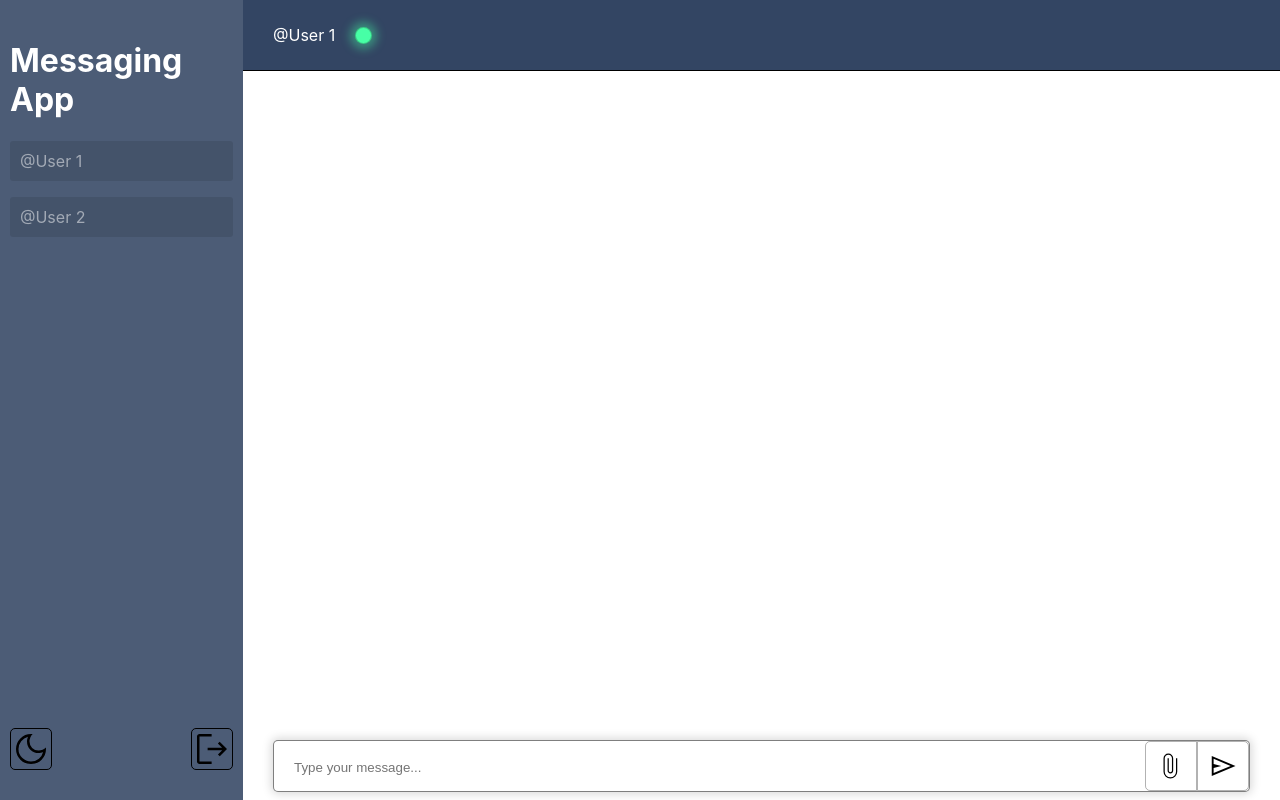
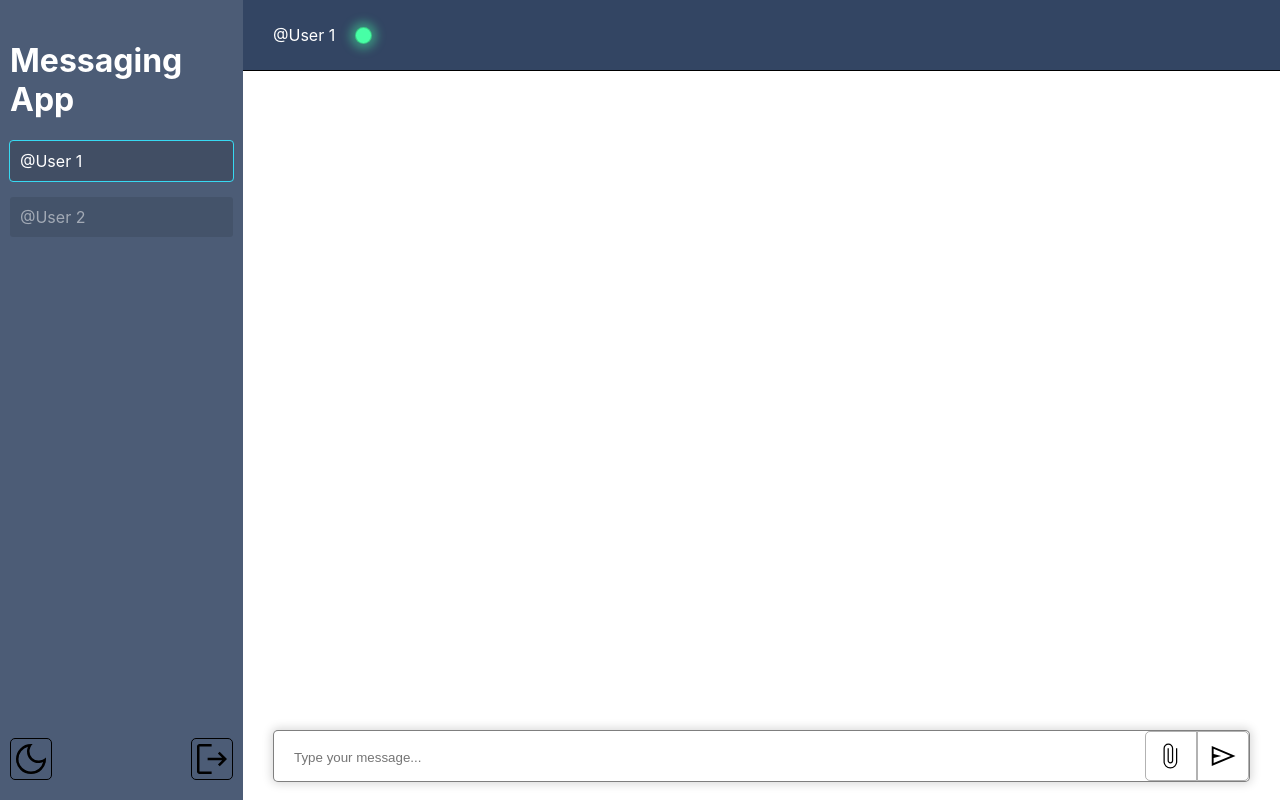
Before and after one commit to chris-base/messaging-app, a React (Create React App) app: page / in a window 1280 px wide. Built offline with nearby package versions, Linux system fonts and the light colour scheme.

Commit message:
styling for open chats, hover over user online status

```diff
--- a/src/App.js
+++ b/src/App.js
@@ -5,11 +5,11 @@ import MainChatComponent from "./Components/MainChatComponent";
 
 function App() {
   const [darkMode, setDarkMode] = useState(false);
-  const [userOpen, setUserOpen] = useState("@User 1");
+  const [userOpen, setUserOpen] = useState("User 1");
 
   return (
     <div className='App'>
-      <SidebarComponent darkMode={darkMode} setDarkMode={setDarkMode} setUserOpen={setUserOpen} />
+      <SidebarComponent darkMode={darkMode} setDarkMode={setDarkMode} userOpen={userOpen} setUserOpen={setUserOpen} />
       <MainChatComponent userOpen={userOpen} />
     </div>
   );
--- a/src/Components/MainChatComponent.js
+++ b/src/Components/MainChatComponent.js
@@ -1,12 +1,29 @@
+import { useRef } from "react";
 import "../Styles/MainChatStyles.css";
 import MessageSendBoxComponent from "./MessageSendBoxComponent";
 
 const MainChatComponent = ({ userOpen }) => {
+  let statusRef = useRef(null);
+
+  const showStatusText = () => {
+    statusRef.current.style.display = "flex";
+  };
+
+  const hideStatusText = () => {
+    statusRef.current.style.display = "none";
+  };
+
   return (
     <div id='mainChatContainer'>
       <div id='userHeaderContainer'>
-        <p id='userHeaderNameText'>{userOpen}</p>
-        <div id='userHeaderOnlineStatus' />
+        <p id='userHeaderNameText'>@{userOpen}</p>
+
+        <div id='userHeaderOnlineStatus' onMouseOver={() => showStatusText()} onMouseLeave={hideStatusText} />
+
+        <div id='userHeaderOnlineStatusTextContainer' ref={statusRef}>
+          <div id='userHeaderOnlineStatusArrow' />
+          <p id='userHeaderOnlineStatusText'>Online</p>
+        </div>
       </div>
 
       <div id='messageBoxContainer'>
--- a/src/Components/SidebarComponent.js
+++ b/src/Components/SidebarComponent.js
@@ -1,6 +1,6 @@
 import "../Styles/SidebarStyles.css";
 
-const SidebarComponent = ({ darkMode, setDarkMode, setUserOpen }) => {
+const SidebarComponent = ({ darkMode, setDarkMode, userOpen, setUserOpen }) => {
   let directMessages = ["User 1", "User 2"];
 
   return (
@@ -10,10 +10,14 @@ const SidebarComponent = ({ darkMode, setDarkMode, setUserOpen }) => {
           <h1>Messaging App</h1>
         </div>
 
-        {[...directMessages].map((channel, index) => {
+        {[...directMessages].map((user, index) => {
           return (
-            <div id='directMessageContainer' key={index}>
-              <p id='directMessageName'>@{channel}</p>
+            <div
+              className={user === userOpen ? "selectedDirectMessageContainer" : "directMessageContainer"}
+              onClick={() => setUserOpen(user)}
+              key={index}
+            >
+              <p className={user === userOpen ? "selectedDirectMessageName" : "directMessageName"}>@{user}</p>
             </div>
           );
         })}
--- a/src/Styles/MainChatStyles.css
+++ b/src/Styles/MainChatStyles.css
@@ -4,7 +4,6 @@
   display: flex;
   flex-direction: column;
   justify-content: space-between;
-  /* padding: 0 20px; */
   -webkit-box-sizing: border-box;
   -moz-box-sizing: border-box;
   box-sizing: border-box;
@@ -22,6 +21,7 @@
   text-align: left;
   margin-left: 30px;
   color: white;
+  cursor: pointer;
 }
 
 #userHeaderOnlineStatus {
@@ -34,9 +34,36 @@
   margin-left: 20px;
 }
 
+#userHeaderOnlineStatusTextContainer {
+  opacity: 0.5;
+  background-color: rgba(0, 23, 61, 1);
+  width: 90px;
+  height: 30px;
+  margin-left: 20px;
+  border-radius: 15px 5px 5px 15px;
+  display: none;
+  align-items: center;
+}
+
+#userHeaderOnlineStatusArrow {
+  background-color: rgba(0, 23, 61, 1);
+  width: 27px;
+  height: 27px;
+  margin-left: -1px;
+  border-radius: 15px 0 15px 0;
+  -webkit-transform: rotateZ(45deg);
+}
+
+#userHeaderOnlineStatusText {
+  width: 20px;
+  margin-left: 0px;
+  color: rgba(71, 255, 166, 1);
+  z-index: 1;
+}
+
 #messageBoxContainer {
   height: 50px;
-  margin: 0 30px 10px 30px;
+  margin: 0 30px 20px 30px;
   display: flex;
   justify-content: center;
 }
--- a/src/Styles/SidebarStyles.css
+++ b/src/Styles/SidebarStyles.css
@@ -18,34 +18,49 @@
   margin: 0 10px;
 }
 
-#directMessageContainer {
+.directMessageContainer {
   background-color: rgba(0, 0, 0, 0.1);
   cursor: pointer;
   margin: 0 10px;
   border-radius: 3px;
 }
 
-#directMessageContainer:hover {
+.directMessageContainer:hover {
   background-color: rgba(0, 0, 0, 0.15);
   outline: 1px solid rgba(54, 231, 255, 0.5);
 }
 
-#directMessageContainer:hover #directMessageName {
-  color: rgba(255, 255, 255, 1);
+.directMessageContainer:hover .directMessageName {
+  color: rgba(255, 255, 255, 0.8);
 }
 
-#directMessageName {
+.directMessageName {
   padding: 10px;
   text-align: left;
   white-space: nowrap;
   color: rgba(255, 255, 255, 0.5);
 }
 
+.selectedDirectMessageContainer {
+  background-color: rgba(0, 0, 0, 0.15);
+  cursor: pointer;
+  margin: 0 10px;
+  border-radius: 3px;
+  outline: 1px solid rgba(54, 231, 255, 0.9);
+}
+
+.selectedDirectMessageName {
+  padding: 10px;
+  text-align: left;
+  white-space: nowrap;
+  color: white;
+}
+
 #sidebarButtonContainer {
   display: flex;
   flex-direction: row;
   justify-content: space-between;
-  padding: 10px;
+  padding: 0 10px 0 10px;
 }
 
 .sbButtons {
```
